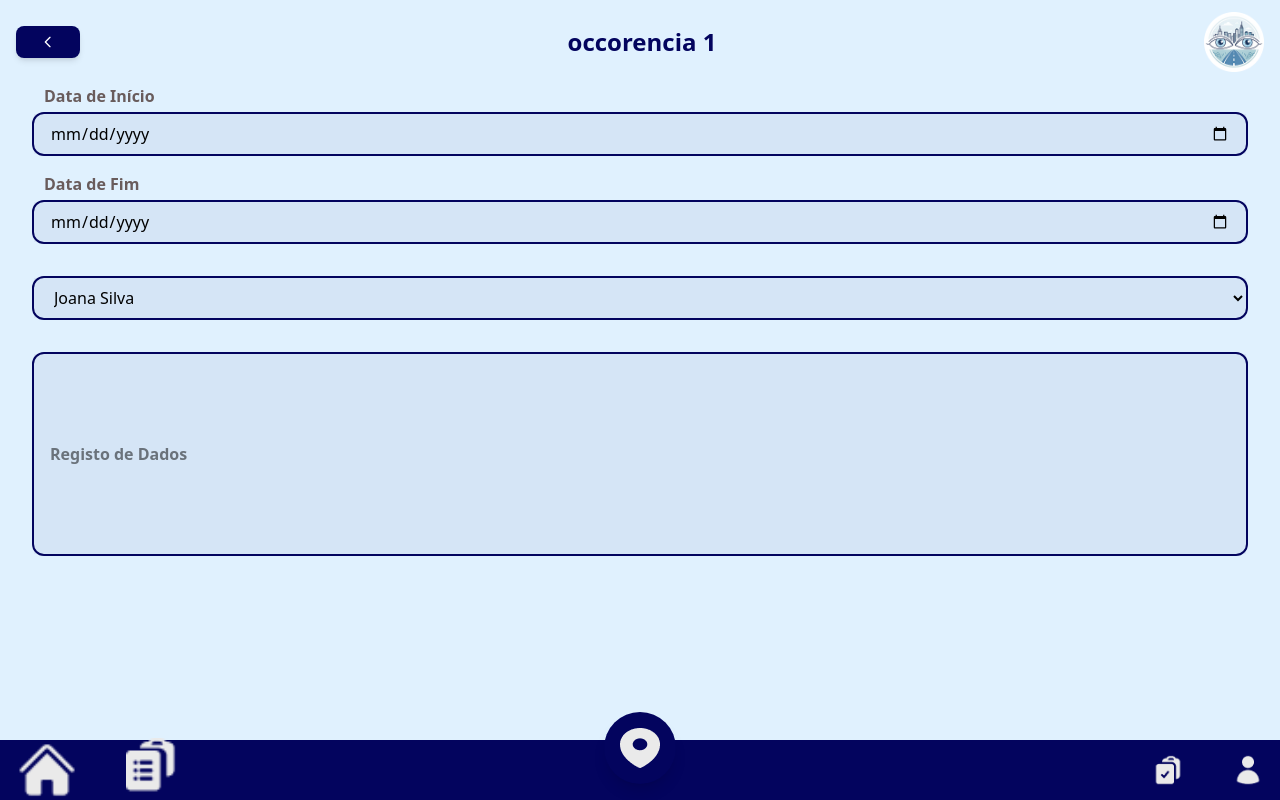
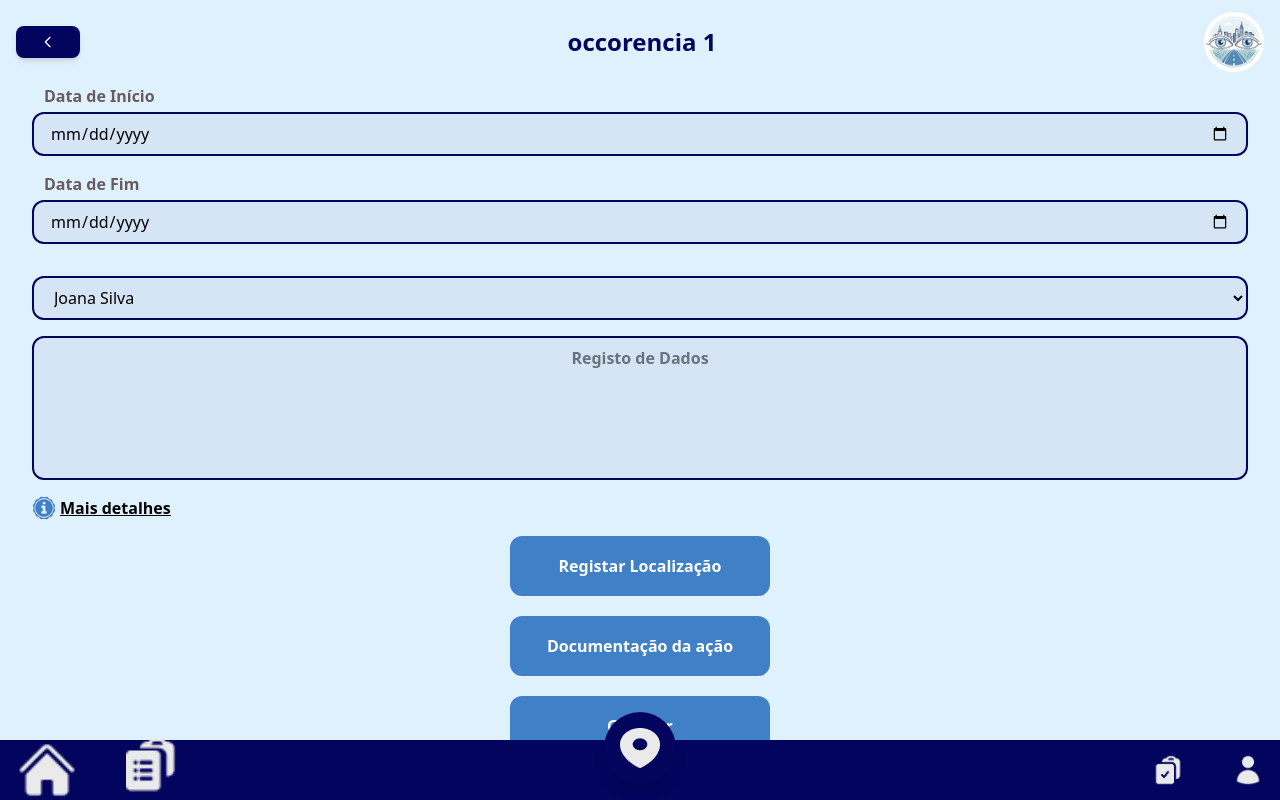
Before and after one commit to RodrigoA104241Sousa/PW-G304, a Vue app in the folder APP_PW/: page /auditoriasInfo in a window 1280 px wide. Built offline with nearby package versions, Linux system fonts and the light colour scheme.

Commit message:
novas pagians

```diff
--- a/APP_PW/src/pages/auditoriaInfo.vue
+++ b/APP_PW/src/pages/auditoriaInfo.vue
@@ -1,6 +1,19 @@
 <script setup>
 import Navbar from '../components/navbar.vue';
 import Header from '../components/header.vue';
+import { useRouter } from 'vue-router' // <- tens de importar isto!
+
+const router = useRouter()
+
+function goAuditoriaResolvida() {
+
+    router.push('/home')
+}
+
+function goDocumentar() {
+
+    router.push('/documentaracao')
+}
 </script>
 
 <template>
@@ -36,11 +49,35 @@ import Header from '../components/header.vue';
                 </select>
             </div>
 
-            <div class="flex flex-col items-center border-2 border-[#03045E] rounded-xl mt-8">
-                <input
-                    class="bg-[#03045E]/5 w-full h-50 px-4 placeholder:font-semibold"
-                    placeholder="Registo de Dados">
-                </input>
+            <textarea
+                class="w-full h-36 bg-[#03045E]/5 border-2 border-[#03045E] rounded-xl px-4 py-2 placeholder:font-semibold placeholder:text-center align-top resize-none"
+                placeholder="Registo de Dados"
+            ></textarea>
+
+            <div class="flex space-x-1 ">
+                <img
+                    src="/icons/info.png"
+                    alt="ocorrencia"
+                    >
+                </img>
+                <p class="font-semibold underline cursor-pointer"
+                    @click="goAuditoriaResolvida"
+                >Mais detalhes</p>
+            </div>
+
+            <div class="flex flex-col items-center font-semibold space-y-5">
+                <button class="bg-[#1865B8]/80 text-white w-65 h-15  rounded-xl">
+                    Registar Localização
+                </button>
+
+                <button class="bg-[#1865B8]/80 text-white w-65 h-15  rounded-xl"
+                    @click="goDocumentar">
+                    Documentação da ação
+                </button>
+
+                <button class="bg-[#1865B8]/80 text-white w-65 h-15  rounded-xl">
+                    Guardar
+                </button>
             </div>
 
         </div>
--- /dev/null
+++ b/APP_PW/src/pages/documentaracao.vue
@@ -0,0 +1,26 @@
+<script setup>
+import Header from '../components/header.vue';
+import { useRouter } from 'vue-router' // <- tens de importar isto!
+
+const router = useRouter()
+
+function goAuditoriaResolvida() {
+    router.push('/auditoriasInfo')
+    }
+</script>
+
+<template>
+    <div class="h-screen bg-[#E0F1FE]">
+      <Header title="Documentação" backRoute="/auditoriasInfo" />
+      <div class="flex flex-col items-center px-10">
+        <p class="text-[#695F5F] text-xl font-semibold mb-5">Descrição</p>
+        <textarea
+          class="w-full h-36 bg-[#03045E]/5 border-2 border-[#03045E] rounded-xl px-4 py-2 placeholder:font-semibold text-left align-top resize-none"
+          placeholder="Descreva aqui a sua ocorrência..."
+        ></textarea>
+      </div>
+      <div class="p-6 mt-6 flex flex-col items-center">
+        <button class="bg-[#1865B8]/80 text-white w-full h-12 rounded-lg">Upload de imagens</button>
+      </div>
+    </div>
+  </template>
--- a/APP_PW/src/router.js
+++ b/APP_PW/src/router.js
@@ -4,6 +4,7 @@ import PaginaInicial from './pages/paginainicial.vue'
 import Perfil from './pages/perfil.vue'
 import Auditoria from './pages/auditorias.vue'
 import AuditoriaInfo from './pages/auditoriaInfo.vue'
+import Documentaracao from './pages/documentaracao.vue'
 const routes = [
   { path: '/', component: PaginaInicial },
   { path: '/home', component: Home },
@@ -11,6 +12,7 @@ const routes = [
   { path: '/auditorias', component: Auditoria },
   //{path: '/auditorias/:id', component: AuditoriaInfo, props: true}, // Pass the id as a prop to the component
   {path: '/auditoriasInfo', component: AuditoriaInfo},
+  {path: '/documentaracao', component: Documentaracao},
 ]
 
 const router = createRouter({
```
Also changed, not shown: APP_PW/public/icons/info.png (added).
